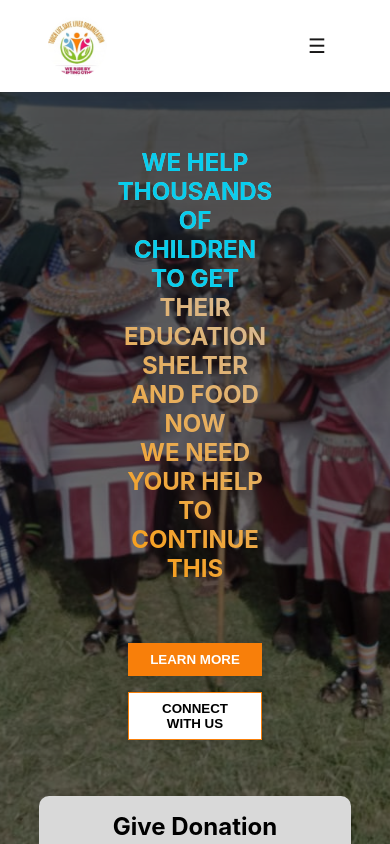
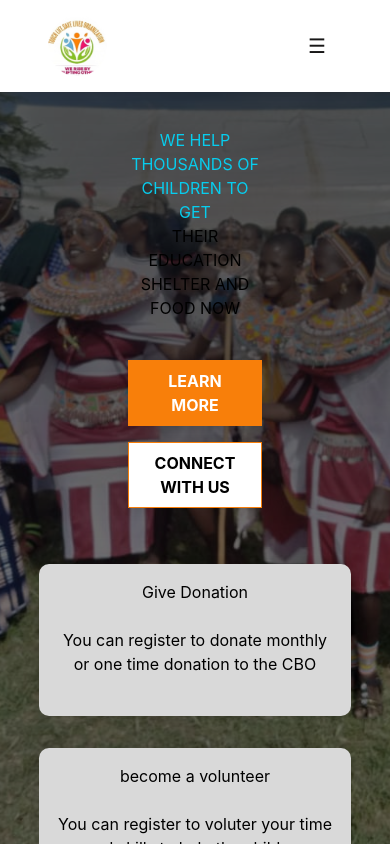
Before and after one commit to lengushuru/savelife, a React (Create React App) app: page / in a window 390 px wide. Shown: the top 844 px of the page. Built offline with nearby package versions, Linux system fonts and the light colour scheme.

Commit message:
Update page styles and contentent

```diff
--- a/package.json
+++ b/package.json
@@ -34,5 +34,8 @@
       "last 1 firefox version",
       "last 1 safari version"
     ]
+  },
+  "devDependencies": {
+    "tailwindcss": "^3.4.1"
   }
 }
--- a/src/components/home/Home.css
+++ b/src/components/home/Home.css
@@ -12,6 +12,10 @@
 }
 .title1 {
   color: #07cdee;
+}
+
+.title_mobile {
+  display: none;
 }
 
 .home {
@@ -82,6 +86,13 @@
     background-size: cover ;
     background-color: #000;
   }
+
+  .title {
+    display: none;
+  }
+  .title_mobile{
+    display: inline-block;
+  }
   .home_components {
     flex-direction: column;
     gap: 2rem;
--- a/src/components/home/Home.js
+++ b/src/components/home/Home.js
@@ -5,12 +5,14 @@
 const Home = () => {
 
   return (
-
     <section className="home">
       <h1 className="title">
         <span className="title1">WE HELP THOUSANDS OF CHILDREN TO GET</span><br />
         THEIR EDUCATION SHELTER AND FOOD NOW <br />
-        WE NEED YOUR HELP TO CONTINUE THIS
+      </h1>
+      <h1 className="title_mobile">
+        <span className="title1">WE HELP THOUSANDS OF CHILDREN TO GET</span><br />
+        THEIR EDUCATION SHELTER AND FOOD NOW <br />
       </h1>
       <div className="btn_container">
         <button className="btn1 homebtn">learn more</button>
--- a/src/index.css
+++ b/src/index.css
@@ -1,3 +1,7 @@
+@tailwind base;
+@tailwind components;
+@tailwind utilities;
+
 body {
   margin: 0;
   font-family: -apple-system, BlinkMacSystemFont, 'Segoe UI', 'Roboto', 'Oxygen',
--- /dev/null
+++ b/tailwind.config.js
@@ -0,0 +1,10 @@
+/** @type {import('tailwindcss').Config} */
+module.exports = {
+  content: [
+    "./src/**/*.{js,jsx,ts,tsx}",
+  ],
+  theme: {
+    extend: {},
+  },
+  plugins: [],
+}
```
Also changed, not shown: 1 other file (tests, documents, lock files or other folders).
